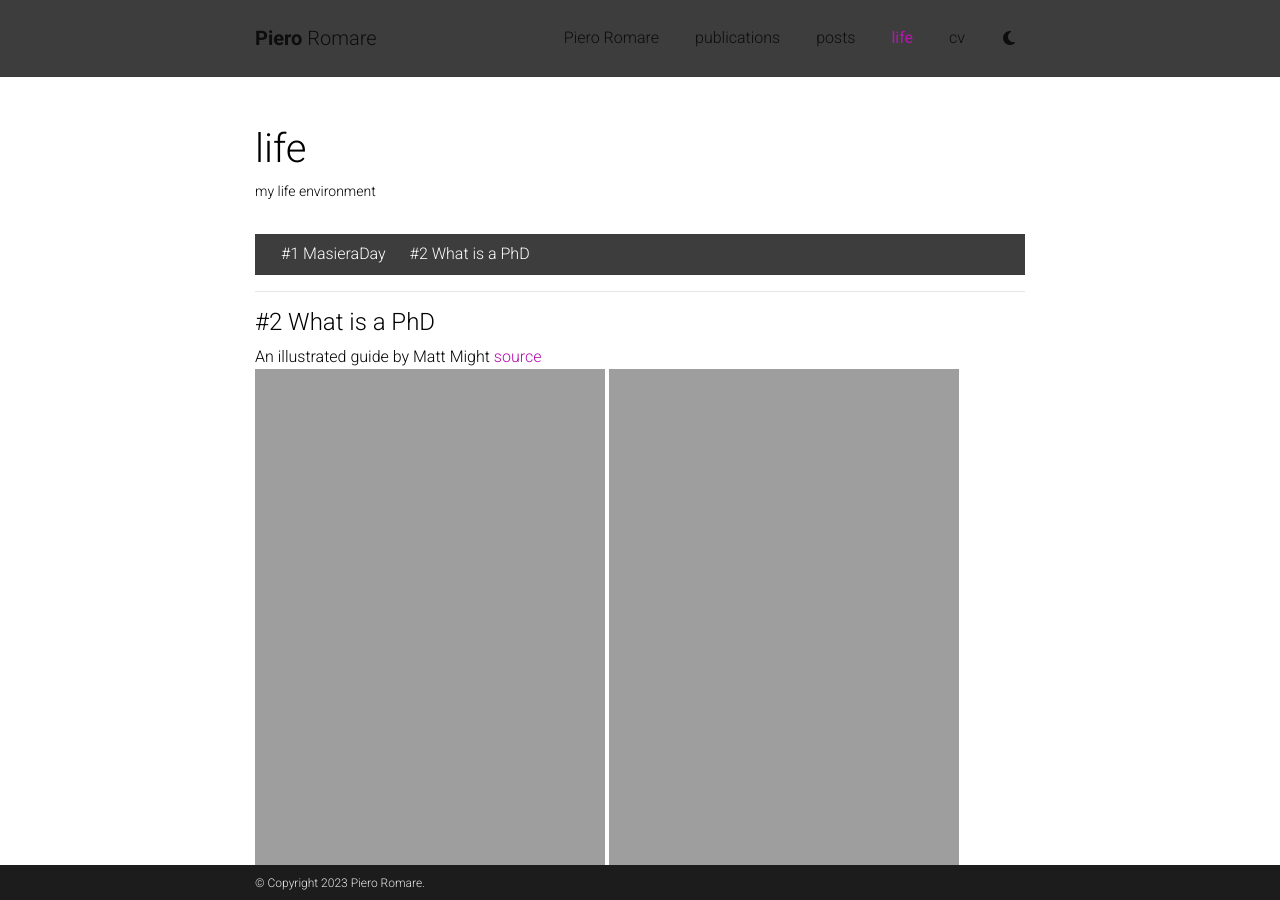
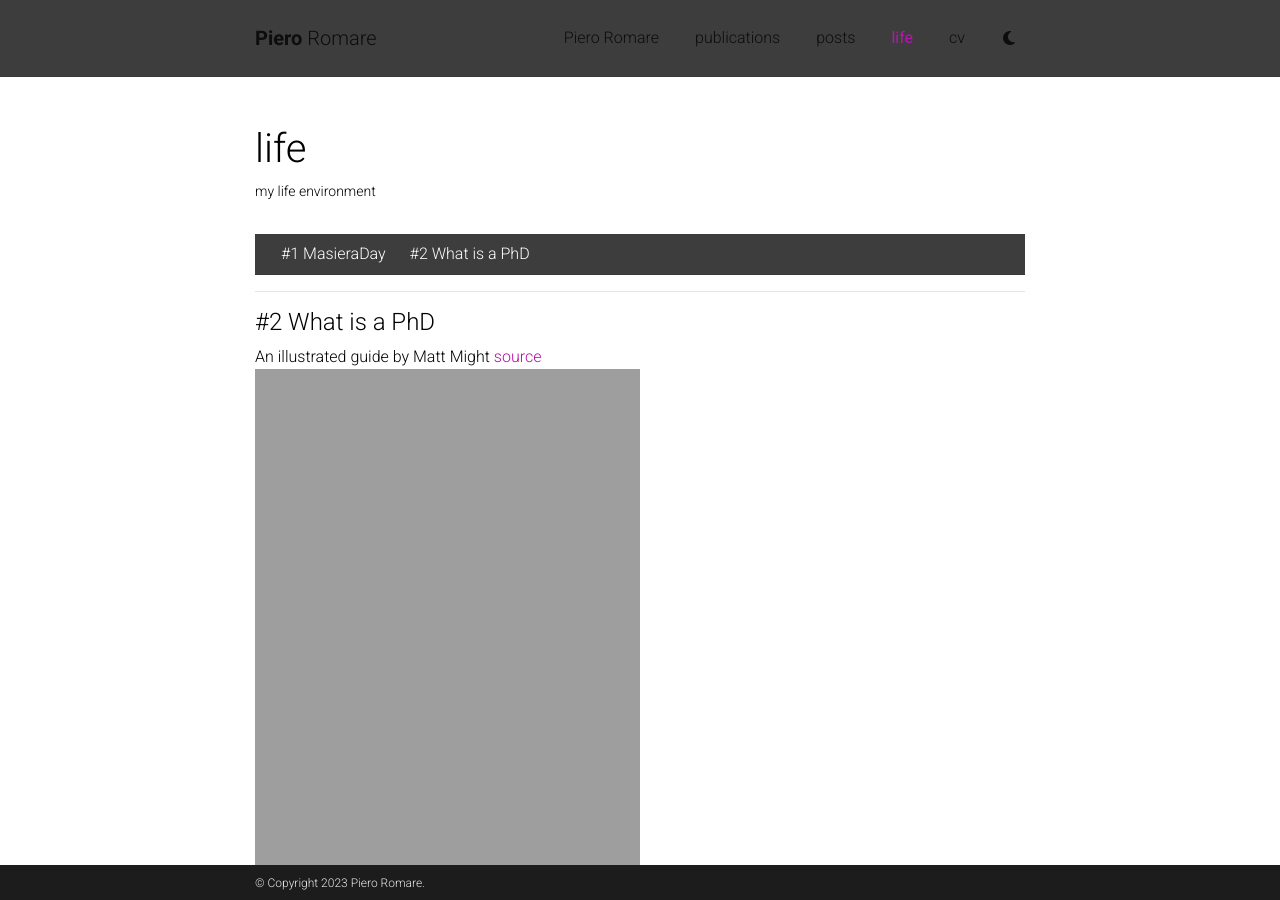
Before and after one commit to pieroromare/pieroromare.github.io, a Jekyll site: the page built from _pages/life.md, in a window 1280 px wide and 900 px high. Built offline with Jekyll 4.4.1, drawn with Linux system fonts in a browser that asks for light colours; full-size pictures stand in for the smaller copies a plugin makes; comment, search, counter and statistics services are not loaded; a style sheet for code colours, icons or effects is not loaded.

```diff
--- a/_pages/life.md
+++ b/_pages/life.md
@@ -59,18 +59,18 @@
 <p id="what-is-a-phd"></p>
 <h4>#2 What is a PhD</h4>
 <h7>An illustrated guide by Matt Might <a href="http://matt.might.net/articles/phd-school-in-pictures/">source</a><br>
-<img src="https://pieroromare.github.io/assets/pdf/What_is_a_PhD__1.pdf" alt="What_is_a_PhD__1" width="350">
-<img src="https://pieroromare.github.io/assets/pdf/What_is_a_PhD__2.pdf" alt="What_is_a_PhD__2" width="350"><br>
-<img src="https://pieroromare.github.io/assets/pdf/What_is_a_PhD__3.pdf" alt="What_is_a_PhD__3" width="350">
-<img src="https://pieroromare.github.io/assets/pdf/What_is_a_PhD__4.pdf" alt="What_is_a_PhD__4" width="350"><br>
-<img src="https://pieroromare.github.io/assets/pdf/What_is_a_PhD__5.pdf" alt="What_is_a_PhD__5" width="350">
-<img src="https://pieroromare.github.io/assets/pdf/What_is_a_PhD__6.pdf" alt="What_is_a_PhD__6" width="350"><br>
-<img src="https://pieroromare.github.io/assets/pdf/What_is_a_PhD__7.pdf" alt="What_is_a_PhD__7" width="350">
-<img src="https://pieroromare.github.io/assets/pdf/What_is_a_PhD__8.pdf" alt="What_is_a_PhD__8" width="350"><br>
-<img src="https://pieroromare.github.io/assets/pdf/What_is_a_PhD__9.pdf" alt="What_is_a_PhD__9" width="350">
-<img src="https://pieroromare.github.io/assets/pdf/What_is_a_PhD__10.pdf" alt="What_is_a_PhD__10" width="350"><br>
-<img src="https://pieroromare.github.io/assets/pdf/What_is_a_PhD__11.pdf" alt="What_is_a_PhD__11" width="350">
-<img src="https://pieroromare.github.io/assets/pdf/What_is_a_PhD__12.pdf" alt="What_is_a_PhD__11" width="350"><br>
+<img src="https://pieroromare.github.io/assets/pdf/What_is_a_PhD__1.pdf" alt="What_is_a_PhD__1" width="385">
+<img src="https://pieroromare.github.io/assets/pdf/What_is_a_PhD__2.pdf" alt="What_is_a_PhD__2" width="385"><br>
+<img src="https://pieroromare.github.io/assets/pdf/What_is_a_PhD__3.pdf" alt="What_is_a_PhD__3" width="385">
+<img src="https://pieroromare.github.io/assets/pdf/What_is_a_PhD__4.pdf" alt="What_is_a_PhD__4" width="385"><br>
+<img src="https://pieroromare.github.io/assets/pdf/What_is_a_PhD__5.pdf" alt="What_is_a_PhD__5" width="385">
+<img src="https://pieroromare.github.io/assets/pdf/What_is_a_PhD__6.pdf" alt="What_is_a_PhD__6" width="385"><br>
+<img src="https://pieroromare.github.io/assets/pdf/What_is_a_PhD__7.pdf" alt="What_is_a_PhD__7" width="385">
+<img src="https://pieroromare.github.io/assets/pdf/What_is_a_PhD__8.pdf" alt="What_is_a_PhD__8" width="385"><br>
+<img src="https://pieroromare.github.io/assets/pdf/What_is_a_PhD__9.pdf" alt="What_is_a_PhD__9" width="385">
+<img src="https://pieroromare.github.io/assets/pdf/What_is_a_PhD__10.pdf" alt="What_is_a_PhD__10" width="385"><br>
+<img src="https://pieroromare.github.io/assets/pdf/What_is_a_PhD__11.pdf" alt="What_is_a_PhD__11" width="385">
+<img src="https://pieroromare.github.io/assets/pdf/What_is_a_PhD__12.pdf" alt="What_is_a_PhD__11" width="385"><br>
 
 <hr class="section-divider">
 
```
Also changed, not shown: _layouts/default.html (+11 -0 lines), _pages/about.md (+0 -16 lines).
